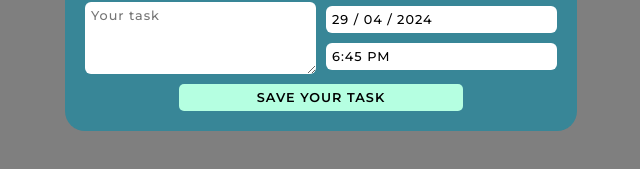
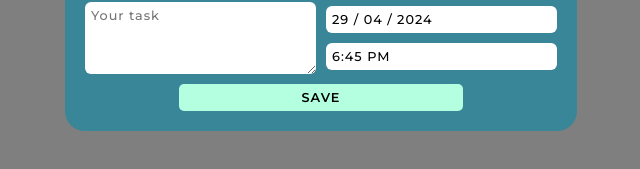
Before and after one commit to olgatobarbato/todo-list, a Next.js app: page / in a window 1280 px wide. Both pictures are taken after a click on the button "ADD YOUR TASK". Shown: the part 363-532 px from the top of the page, without its empty margins (319-959 px from the left). Built offline with nearby package versions, Linux system fonts and the light colour scheme; no server answers; the database is empty.

Commit message:
poca roba

```diff
--- a/src/components/Modal/Modal.jsx
+++ b/src/components/Modal/Modal.jsx
@@ -8,7 +8,7 @@ const Modal = ({ onClose }) => {
   const [content, setContent] = useState("");
   const [time, setTime] = useState(new Date());
   const [date, setDate] = useState(new Date());
-  const [category, setCategory] = useState("");
+  const [category, setCategory] = useState("Work");
 
   const categories = ["Work", "Personal", "Home"];
 
@@ -83,11 +83,7 @@ const Modal = ({ onClose }) => {
           />
         </div>
         <div className={styles.buttonWrapper}>
-          <input
-            className={styles.button}
-            type="submit"
-            value="Save your task"
-          />
+          <input className={styles.button} type="submit" value="Save" />
         </div>
       </form>
     </div>
```
